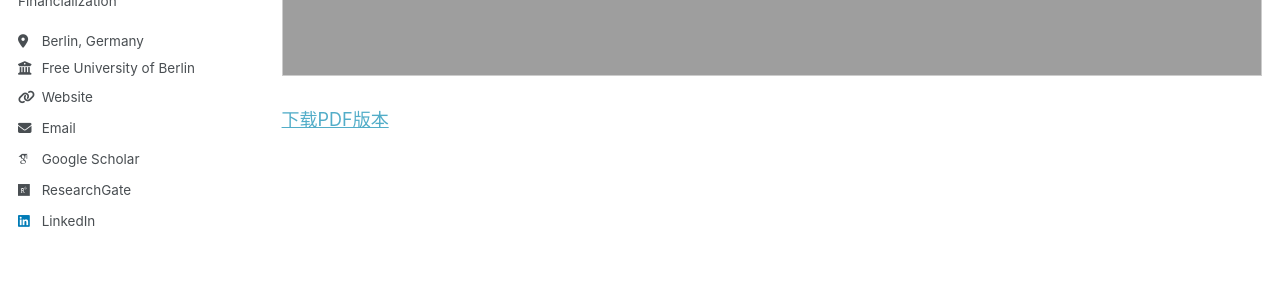
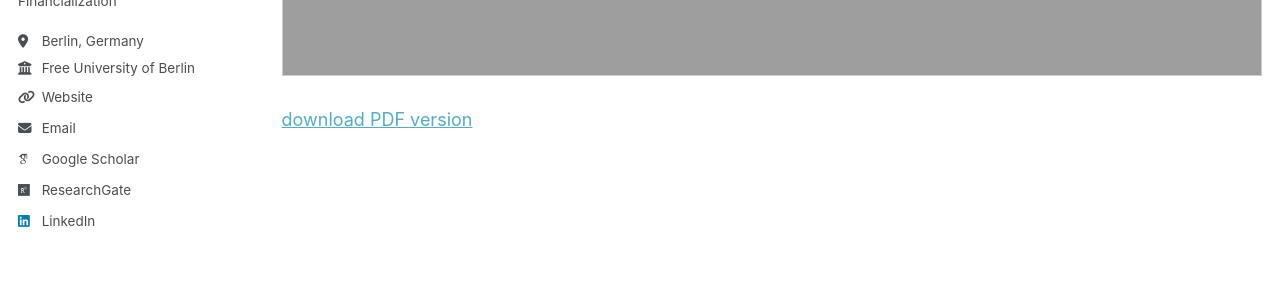
Before and after one commit to housingforall/housingforall.github.io, a Jekyll site: the page built from _pages/cv.md, in a window 1280 px wide and 900 px high, scrolled down 512 px. Shown: the part 353-653 px from the top of the window. Built offline with Jekyll 4.4.1, drawn with Linux system fonts in a browser that asks for light colours; some web fonts are replaced.

Commit message:
Update cv.md

```diff
--- a/_pages/cv.md
+++ b/_pages/cv.md
@@ -13,4 +13,4 @@ redirect_from:
   <iframe src="{{ base_path }}/files/Bo_Li_CV.pdf" width="100%" height="800" frameborder="0" marginwidth="0" marginheight="0" scrolling="auto" style="border:1px solid #CCC; margin-bottom:5px; max-width: 100%;" allowfullscreen></iframe>
 </div>
 
-<p><a href="{{ base_path }}/files/Bo_Li_CV.pdf" target="_blank">下载PDF版本</a></p>
+<p><a href="{{ base_path }}/files/Bo_Li_CV.pdf" target="_blank">download PDF version</a></p>
```
